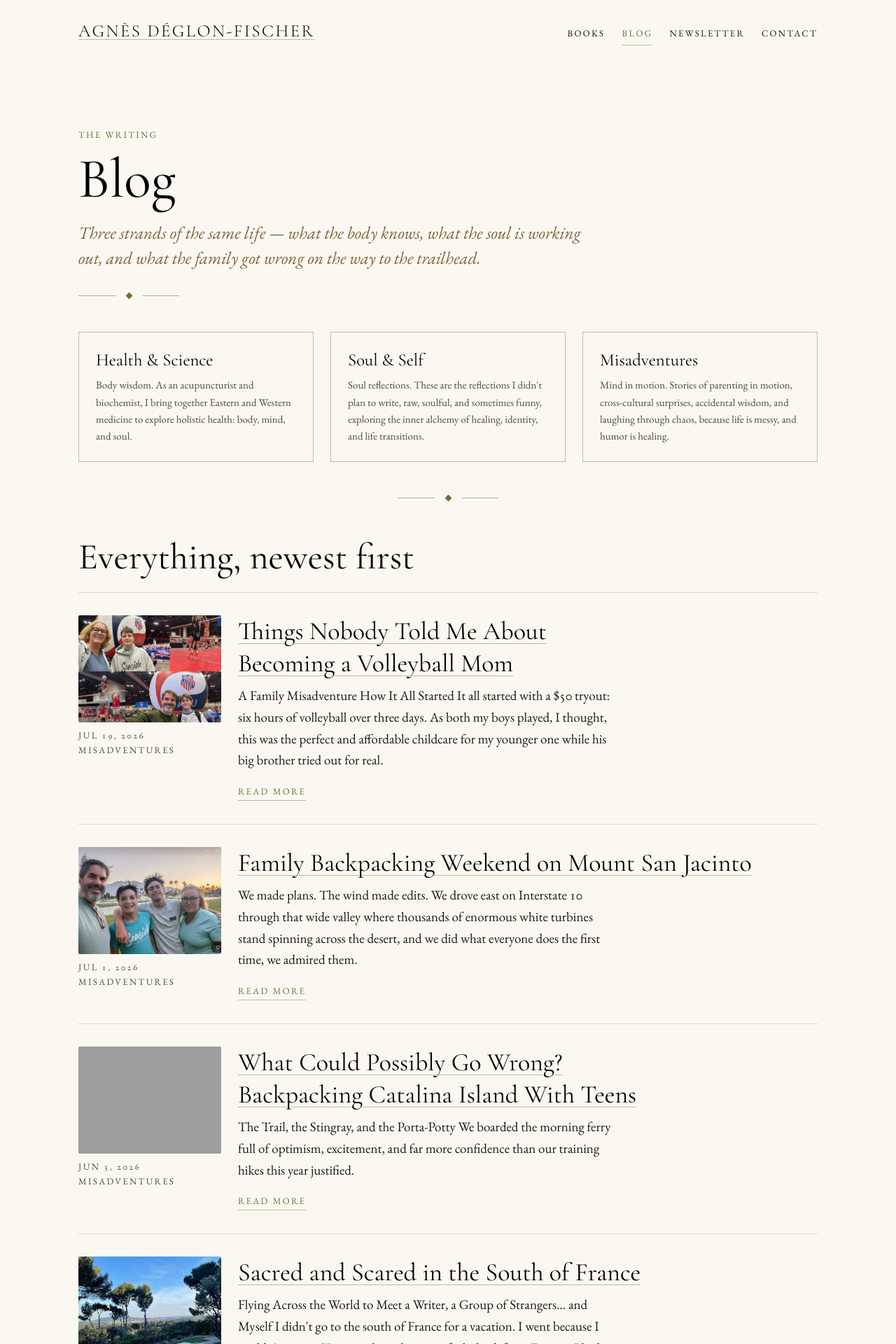
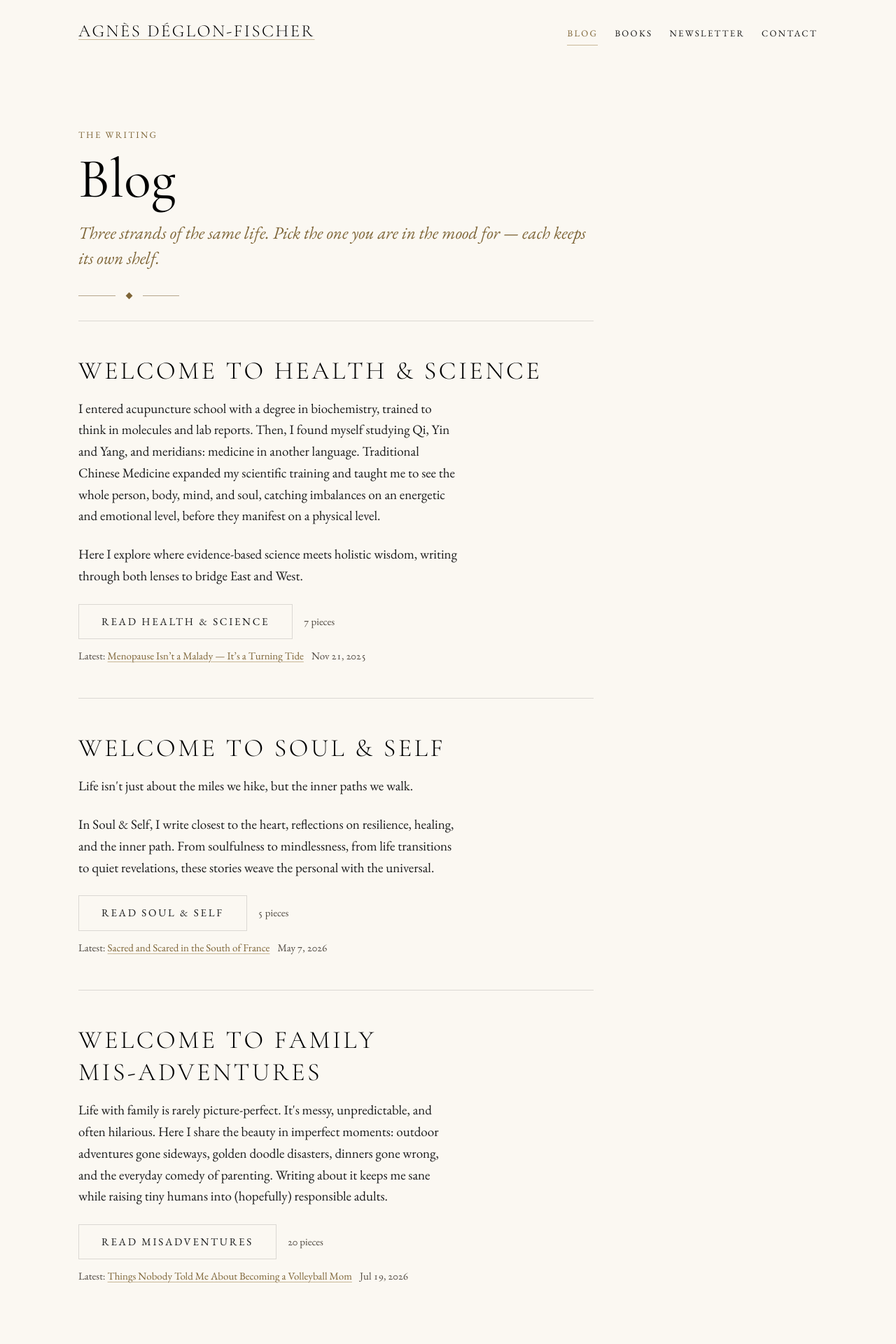
Before and after one commit to adeglon/adeglon.github.io, a Jekyll site: the page built from docs/blog/index.html, in a window 1280 px wide. Shown: the top 1920 px of the page at 70% size. Built offline with Jekyll 4.4.1, drawn with Linux system fonts in a browser that asks for light colours; a script that is not in the unit is left out; some of the changed text lies outside the part shown; grey boxes are pictures that could not be loaded.

Commit message:
Blog hub: the three category welcomes, no mixed feed; Blog leads the nav

```diff
--- a/docs/_config.yml
+++ b/docs/_config.yml
@@ -52,19 +52,63 @@ demeterics_key: "DEM-CTB2X5VRO4KL"
 
 # One navbar for the whole site.
 # ONE LEVEL ONLY. The three blog categories are children of /blog/ and must
-# not sit beside Books, which is their aunt, not their sibling. Books leads
-# because a book is launching.
+# not sit beside Books, which is their aunt, not their sibling. Blog leads
+# because that is where Agnès is most active; the Newsletter is an ask, so it
+# comes after the two things worth subscribing for.
 nav:
+  - {name: "Blog",       url: "/blog/"}
   - {name: "Books",      url: "/books/"}
-  - {name: "Blog",       url: "/blog/"}
   - {name: "Newsletter", url: "/newsletter/"}
   - {name: "Contact",    url: "/contact/"}
 
 # Blog categories, keyed to the WordPress category names in post front matter.
+#
+# `blurb`   - one line, for the door on the landing page.
+# `welcome` - Agnès' own introduction to the category, verbatim from the top of
+#             the matching agnesdeglonblog.com page. This is what a reader met
+#             first on WordPress, and it belongs on /blog/ rather than being
+#             lost in the move.
 sections:
-  - {name: "Health & Science", key: "Health&Science", slug: "health-science",
-     blurb: "Body wisdom. As an acupuncturist and biochemist, I bring together Eastern and Western medicine to explore holistic health: body, mind, and soul."}
-  - {name: "Soul & Self", key: "Soul&Self", slug: "soul-self",
-     blurb: "Soul reflections. These are the reflections I didn't plan to write, raw, soulful, and sometimes funny, exploring the inner alchemy of healing, identity, and life transitions."}
-  - {name: "Misadventures", key: "Misadventures", slug: "misadventures",
-     blurb: "Mind in motion. Stories of parenting in motion, cross-cultural surprises, accidental wisdom, and laughing through chaos, because life is messy, and humor is healing."}
+  - name: "Health & Science"
+    key: "Health&Science"
+    slug: "health-science"
+    welcome_title: "Welcome to Health & Science"
+    blurb: "Body wisdom. As an acupuncturist and biochemist, I bring together Eastern and Western medicine to explore holistic health: body, mind, and soul."
+    welcome:
+      - >-
+        I entered acupuncture school with a degree in biochemistry, trained to
+        think in molecules and lab reports. Then, I found myself studying Qi,
+        Yin and Yang, and meridians: medicine in another language. Traditional
+        Chinese Medicine expanded my scientific training and taught me to see
+        the whole person, body, mind, and soul, catching imbalances on an
+        energetic and emotional level, before they manifest on a physical level.
+      - >-
+        Here I explore where evidence-based science meets holistic wisdom,
+        writing through both lenses to bridge East and West.
+
+  - name: "Soul & Self"
+    key: "Soul&Self"
+    slug: "soul-self"
+    welcome_title: "Welcome to Soul & Self"
+    blurb: "Soul reflections. These are the reflections I didn't plan to write, raw, soulful, and sometimes funny, exploring the inner alchemy of healing, identity, and life transitions."
+    welcome:
+      - >-
+        Life isn't just about the miles we hike, but the inner paths we walk.
+      - >-
+        In Soul & Self, I write closest to the heart, reflections on resilience,
+        healing, and the inner path. From soulfulness to mindlessness, from life
+        transitions to quiet revelations, these stories weave the personal with
+        the universal.
+
+  - name: "Misadventures"
+    key: "Misadventures"
+    slug: "misadventures"
+    welcome_title: "Welcome to Family Mis-Adventures"
+    blurb: "Mind in motion. Stories of parenting in motion, cross-cultural surprises, accidental wisdom, and laughing through chaos, because life is messy, and humor is healing."
+    welcome:
+      - >-
+        Life with family is rarely picture-perfect. It's messy, unpredictable,
+        and often hilarious. Here I share the beauty in imperfect moments:
+        outdoor adventures gone sideways, golden doodle disasters, dinners gone
+        wrong, and the everyday comedy of parenting. Writing about it keeps me
+        sane while raising tiny humans into (hopefully) responsible adults.
--- a/docs/_layouts/section.html
+++ b/docs/_layouts/section.html
@@ -8,27 +8,6 @@ layout: default
   <h1>{{ page.title }}</h1>
   {% if page.blurb %}<p class="standfirst">{{ page.blurb }}</p>{% endif %}
   {% include ornament.html modifier="ornament--short" %}
-
-  {%- comment %}
-    The hub (/blog/) shows the three categories first and then everything
-    below them. A category page sets `category` and skips this block, so one
-    layout serves both levels and they cannot drift apart.
-  {%- endcomment %}
-  {%- if page.show_sections %}
-  <ul class="doors">
-    {%- for s in site.sections %}
-    <li>
-      <a class="door" href="{{ '/' | append: s.slug | append: '/' | relative_url }}">
-        <span class="door__name">{{ s.name }}</span>
-        <p class="door__blurb">{{ s.blurb }}</p>
-      </a>
-    </li>
-    {%- endfor %}
-  </ul>
-
-  {% include ornament.html modifier="ornament--center ornament--short" %}
-  <h2 style="margin-top:var(--sp-7)">Everything, newest first</h2>
-  {%- endif %}
 
   <ul class="post-list">
     {%- for post in site.posts %}
--- a/docs/assets/css/components.css
+++ b/docs/assets/css/components.css
@@ -279,6 +279,45 @@
 /* An author statement rather than a description of one book - it stands
    above the shelf and stays true as the shelf grows. Display italic, wide
    measure, no quotation marks: it is a claim, not a pull-quote. */
+/* --------------------------------------------------------------------------
+   5a. STRAND  ← the three blog categories on /blog/
+   --------------------------------------------------------------------------
+   A category introduced in Agnès' own words, not a card and not a teaser. The
+   rule above each one does the separating, so three of these read as three
+   doors rather than three adverts. /blog/ deliberately shows no combined post
+   feed: mixing the categories is the thing this page exists to undo.
+   -------------------------------------------------------------------------- */
+
+.strand {
+  border-top: 1px solid var(--rule-quiet);
+  padding-block: var(--sp-7);
+  max-width: var(--measure-wide);
+}
+.strand__name {
+  font-family: var(--font-display);
+  font-weight: 300;
+  font-size: var(--fs-xl);
+  text-transform: uppercase;
+  letter-spacing: var(--track-title);
+  margin: 0 0 var(--sp-4);
+}
+.strand__name a { color: var(--text-strong); text-decoration: none; }
+.strand__name a:hover { color: var(--accent); }
+.strand__intro { color: var(--text); max-width: var(--measure); }
+.strand__foot {
+  display: flex; align-items: baseline; flex-wrap: wrap;
+  gap: var(--sp-4);
+  margin: var(--sp-5) 0 0;
+}
+.strand__count,
+.strand__latest {
+  font-size: var(--fs-sm);
+  color: var(--text-soft);
+}
+.strand__latest { margin: var(--sp-3) 0 0; }
+.strand__latest time { margin-left: var(--sp-2); }
+
+
 /* --------------------------------------------------------------------------
    5b. LAUNCH PANEL
    --------------------------------------------------------------------------
--- a/docs/blog/index.html
+++ b/docs/blog/index.html
@@ -1,9 +1,55 @@
 ---
-layout: section
-title: "Blog"
-label: "The writing"
-blurb: "Three strands of the same life — what the body knows, what the soul is
-  working out, and what the family got wrong on the way to the trailhead."
+layout: default
+title: Blog
+description: >-
+  Essays and stories by Agnès Déglon-Fischer, in three strands: Health &
+  Science, Soul & Self, and Family Mis-Adventures.
 permalink: /blog/
-show_sections: true
 ---
+{% include header.html %}
+
+<main id="main" class="page section">
+  <span class="label">The writing</span>
+  <h1>Blog</h1>
+  <p class="standfirst">Three strands of the same life. Pick the one you are in
+    the mood for — each keeps its own shelf.</p>
+
+  {% include ornament.html modifier="ornament--short" %}
+
+  {%- comment %}
+    A landing page for the three categories, NOT a mixed feed. Agnès wrote an
+    introduction to each on WordPress and a reader met it before any post; the
+    words live in `sections` in _config.yml and are hers verbatim.
+
+    Deliberately no combined post list here. Mixing the three is exactly what
+    this page exists to undo.
+  {%- endcomment %}
+  {%- for s in site.sections %}
+  {%- assign posts = site.posts | where_exp: "p", "p.categories contains s.key" %}
+  {%- assign latest = posts | first %}
+  <section class="strand" id="{{ s.slug }}">
+    <h2 class="strand__name">
+      <a href="{{ '/' | append: s.slug | append: '/' | relative_url }}">{{ s.welcome_title }}</a>
+    </h2>
+    {%- for para in s.welcome %}
+    <p class="strand__intro">{{ para }}</p>
+    {%- endfor %}
+
+    <p class="strand__foot">
+      <a class="btn btn--quiet"
+         href="{{ '/' | append: s.slug | append: '/' | relative_url }}">Read {{ s.name }}</a>
+      <span class="strand__count">{{ posts | size }} piece{% if posts.size != 1 %}s{% endif %}</span>
+    </p>
+
+    {%- if latest %}
+    <p class="strand__latest">
+      Latest: <a href="{{ latest.url | relative_url }}">{{ latest.title }}</a>
+      <time datetime="{{ latest.date | date_to_xmlschema }}">{{ latest.date | date: "%b %-d, %Y" }}</time>
+    </p>
+    {%- endif %}
+  </section>
+  {%- endfor %}
+
+</main>
+
+{% include signup.html %}
```
